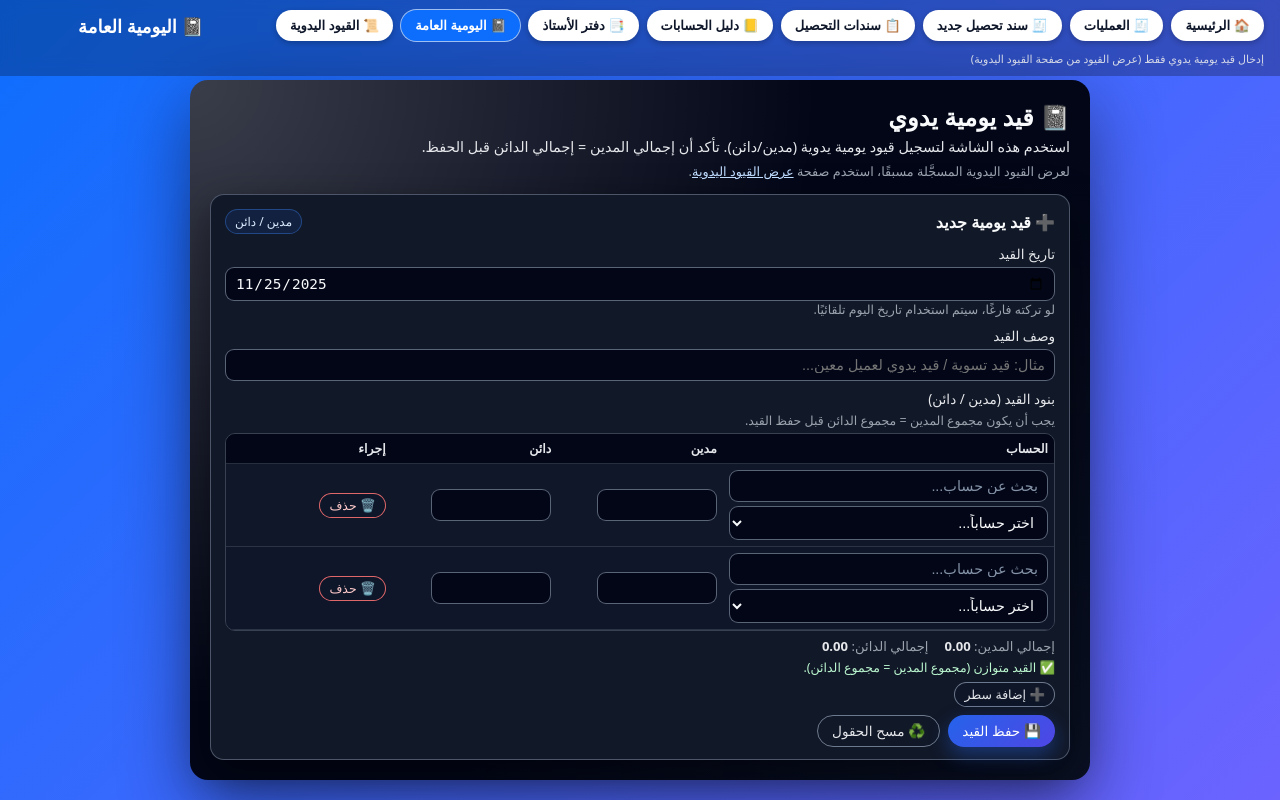
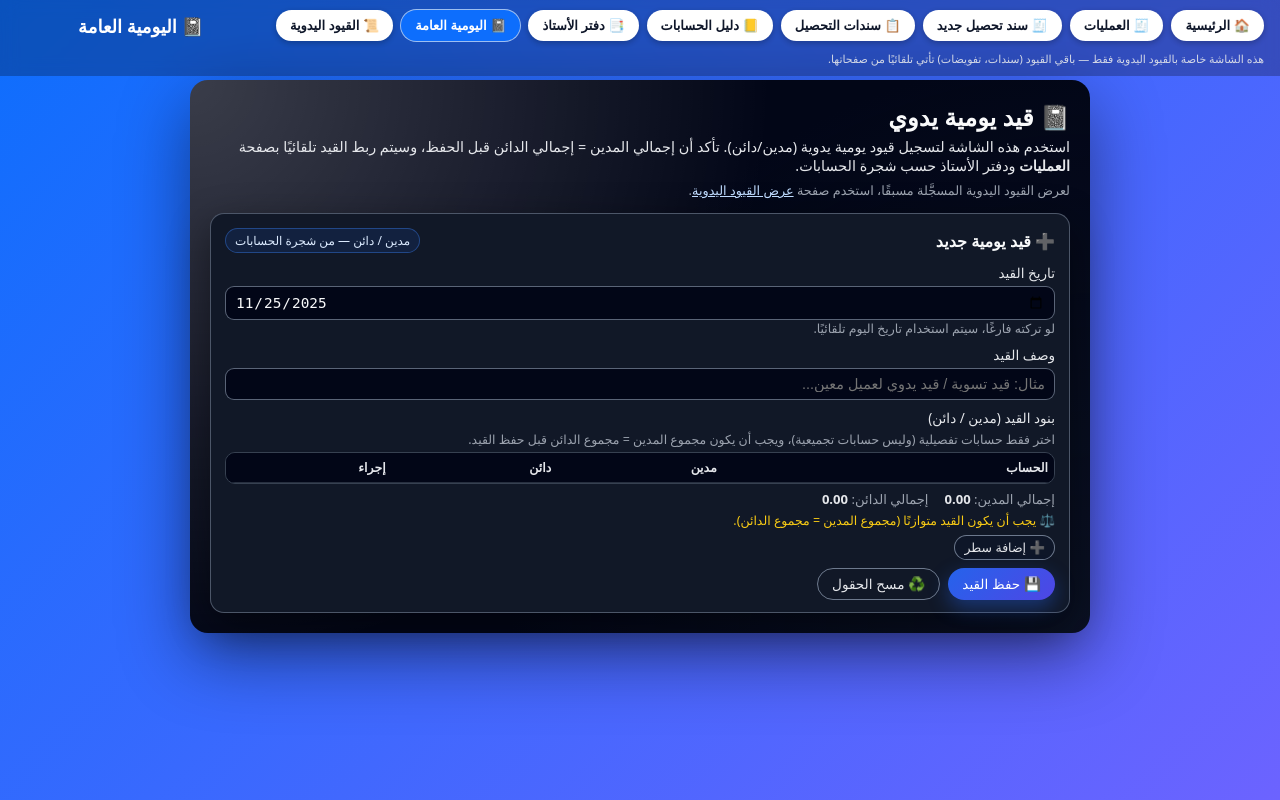
Before and after one commit to mn01001920890/opertional-car, a Flask app: page /general in a window 1280 px wide. Run offline with Flask 3, Linux system fonts and the light colour scheme; tables that the repository leaves empty hold one stand-in row (values such as "Sample post"); lists and menus that the app fills with data are empty.

Commit message:
Update general.html

```diff
--- a/templates/general.html
+++ b/templates/general.html
@@ -435,7 +435,7 @@
 
     <div class="top-right">
       <span class="top-small-note">
-        إدخال قيد يومية يدوي فقط (عرض القيود من صفحة القيود اليدوية)
+        هذه الشاشة خاصة بالقيود اليدوية فقط — باقي القيود (سندات، تفويضات) تأتي تلقائيًا من صفحاتها.
       </span>
     </div>
   </header>
@@ -448,7 +448,8 @@
           <h1>📓 قيد يومية يدوي</h1>
           <p>
             استخدم هذه الشاشة لتسجيل قيود يومية يدوية (مدين/دائن).
-            تأكد أن إجمالي المدين = إجمالي الدائن قبل الحفظ.
+            تأكد أن إجمالي المدين = إجمالي الدائن قبل الحفظ، وسيتم ربط القيد تلقائيًا
+            بصفحة <strong>العمليات</strong> ودفتر الأستاذ حسب شجرة الحسابات.
           </p>
         </div>
         <p class="small-note-link">
@@ -461,7 +462,7 @@
       <div class="card">
         <div class="card-header">
           <h2>➕ قيد يومية جديد</h2>
-          <span class="badge">مدين / دائن</span>
+          <span class="badge">مدين / دائن — من شجرة الحسابات</span>
         </div>
         <div class="card-body">
           <form id="journalForm">
@@ -479,7 +480,7 @@
             <div class="field">
               <label>بنود القيد (مدين / دائن)</label>
               <div class="hint">
-                يجب أن يكون مجموع المدين = مجموع الدائن قبل حفظ القيد.
+                اختر فقط حسابات تفصيلية (وليس حسابات تجميعية)، ويجب أن يكون مجموع المدين = مجموع الدائن قبل حفظ القيد.
               </div>
 
               <div class="lines-table-wrapper">
@@ -555,14 +556,19 @@
       jeDateInput.value = `${y}-${m}-${d}`;
     })();
 
-    function showFormMessage(text, type = "success") {
-      formMessage.textContent = text;
+    function showFormMessage(text, type = "success", allowHtml = false) {
+      if (allowHtml) {
+        formMessage.innerHTML = text;
+      } else {
+        formMessage.textContent = text;
+      }
       formMessage.className = "message " + type;
       formMessage.style.display = "block";
     }
 
     function clearFormMessage() {
       formMessage.textContent = "";
+      formMessage.innerHTML = "";
       formMessage.style.display = "none";
     }
 
@@ -613,7 +619,9 @@
       accounts.forEach(acc => {
         const opt = document.createElement("option");
         opt.value = acc.id;
-        opt.textContent = acc.name;
+        const code = acc.code ? String(acc.code).trim() : "";
+        const name = acc.name || "";
+        opt.textContent = code ? `${code} — ${name}` : name;
         select.appendChild(opt);
       });
 
@@ -648,7 +656,7 @@
 
       const searchInput = document.createElement("input");
       searchInput.type = "text";
-      searchInput.placeholder = "بحث عن حساب...";
+      searchInput.placeholder = "بحث عن حساب... (اكتب جزء من الاسم أو الكود)";
       searchInput.className = "account-search";
 
       const sel = createAccountSelect();
@@ -663,7 +671,6 @@
         const opt = sel.options[sel.selectedIndex];
         if (opt && opt.value) {
           searchInput.value = opt.textContent || "";
-          // نرجّع كل الخيارات تبان (ممكن تسيبها كما هي)
           filterAccountOptions(sel, "");
         }
       });
@@ -805,16 +812,42 @@
         try { data = await res.json(); } catch (_) {}
 
         if (!res.ok) {
-          showFormMessage(data.error || "حدث خطأ أثناء حفظ القيد.", "error");
+          // رسائل الخطأ هنا نص فقط (بدون HTML) للحماية
+          showFormMessage(data.error || "حدث خطأ أثناء حفظ القيد.", "error", false);
           return;
         }
 
-        showFormMessage("✅ تم حفظ قيد اليومية بنجاح.", "success");
+        // نحاول نجيب رقم القيد عشان نربطه بالعمليات
+        const entryId = data.id || (data.entry && data.entry.id);
+
+        let msg = "✅ تم حفظ قيد اليومية بنجاح.";
+        if (entryId) {
+          const opsUrl = `/operations?type=journal&journal_id=${entryId}`;
+          msg += `
+            <br />
+            <a href="/journal-list" style="color:#bfdbfe;text-decoration:underline;margin-left:8px;">
+              📜 عرض في صفحة القيود اليدوية
+            </a>
+            <a href="${opsUrl}" style="color:#bfdbfe;text-decoration:underline;margin-right:8px;">
+              🧾 عرض هذا القيد في صفحة العمليات
+            </a>
+          `;
+        }
+
+        showFormMessage(msg, "success", true);
+
+        // إعادة تهيئة البنود
         linesBody.innerHTML = "";
         updateTotals();
         jeDescInput.value = "";
+
+        // نضيف سطرين فاضيين جديدين للتسهيل
+        if (accounts.length > 0) {
+          addLineRow();
+          addLineRow();
+        }
       } catch (err) {
-        showFormMessage("⚠️ تعذر الاتصال بالسيرفر، حاول مرة أخرى.", "error");
+        showFormMessage("⚠️ تعذر الاتصال بالسيرفر، حاول مرة أخرى.", "error", false);
       }
     });
 
@@ -824,7 +857,26 @@
         const res = await fetch("/api/accounts");
         if (!res.ok) throw new Error("error");
         const data = await res.json();
-        accounts = data || [];
+        let list = data || [];
+
+        // لو فيه is_group → نستخدم فقط الحسابات الفرعية (is_group = false)
+        if (Array.isArray(list) && list.length > 0 && "is_group" in list[0]) {
+          list = list.filter(acc => acc.is_group === false);
+        }
+
+        // ترتيب الحسابات: بالكود لو موجود، وبعدها بالاسم
+        list.sort((a, b) => {
+          const ac = (a.code || "").toString();
+          const bc = (b.code || "").toString();
+          if (ac && bc && ac !== bc) {
+            return ac.localeCompare(bc, "ar");
+          }
+          const an = (a.name || "").toString();
+          const bn = (b.name || "").toString();
+          return an.localeCompare(bn, "ar");
+        });
+
+        accounts = list;
       } catch (err) {
         console.error("Error loading accounts", err);
         accounts = [];
```
